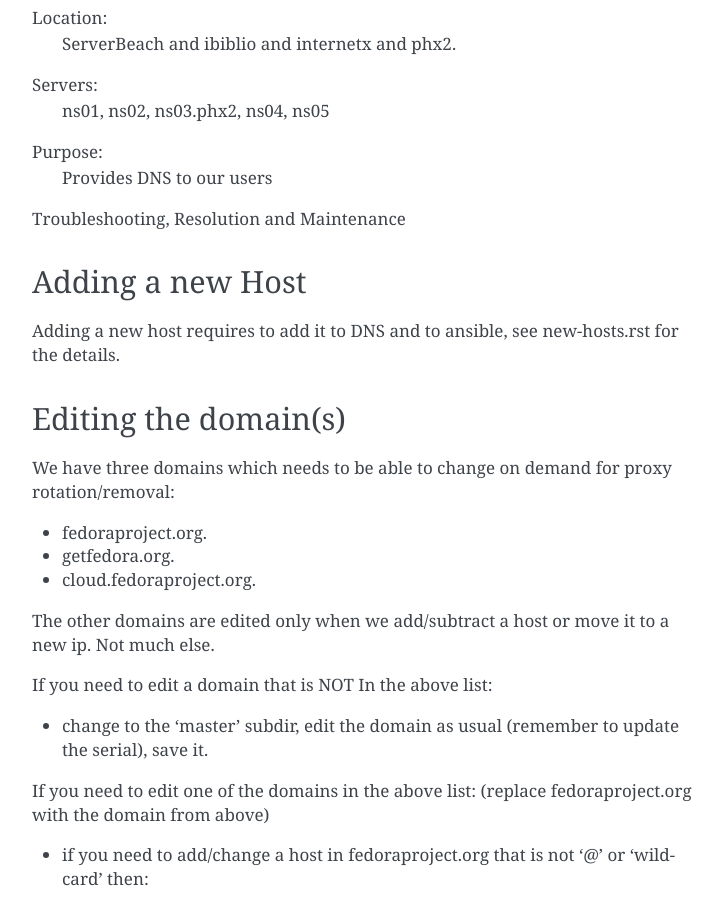
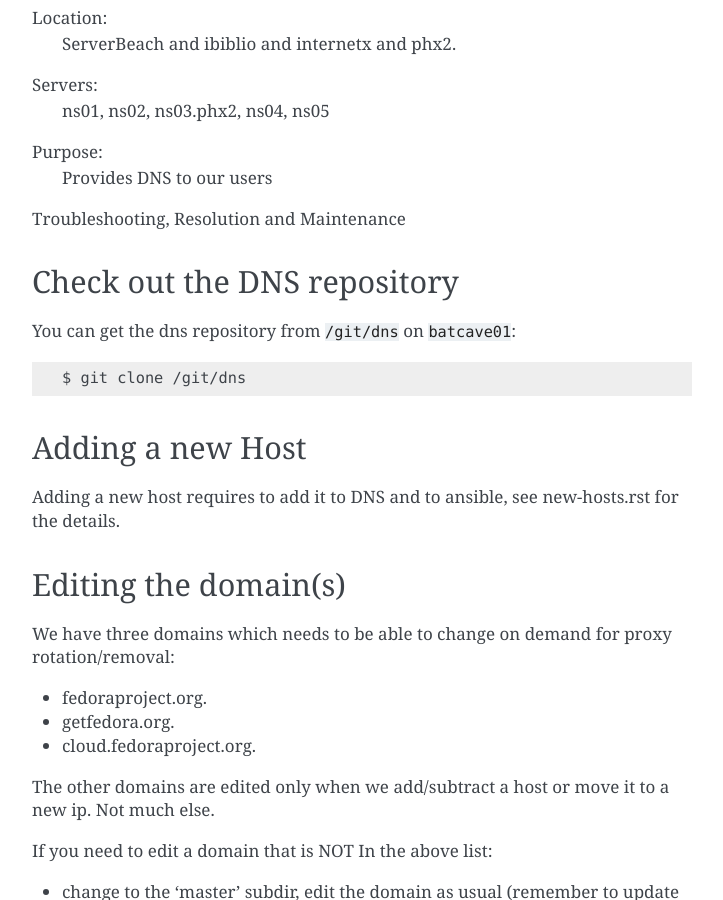
Before and after one commit to FrostyX/infra-docs, a Sphinx documentation site: the page built from docs/sysadmin-guide/sops/dns.rst, in a window 1280 px wide and 900 px high, scrolled down 1328 px. Shown: the whole window, without its empty margins (388-1111 px from the left). Built offline with Sphinx 7.4.7, drawn with Linux system fonts in a browser that asks for light colours; some of the changed text lies outside the part shown.

Commit message:
Document the location of the dns git repo.
Signed-off-by: Randy Barlow <randy@electronsweatshop.com>

```diff
--- a/docs/sysadmin-guide/sops/dns.rst
+++ b/docs/sysadmin-guide/sops/dns.rst
@@ -64,6 +64,15 @@
   Provides DNS to our users
 
 Troubleshooting, Resolution and Maintenance
+
+
+Check out the DNS repository
+============================
+
+You can get the dns repository from ``/git/dns`` on ``batcave01``::
+
+    $ git clone /git/dns
+
 
 Adding a new Host
 =================
```
